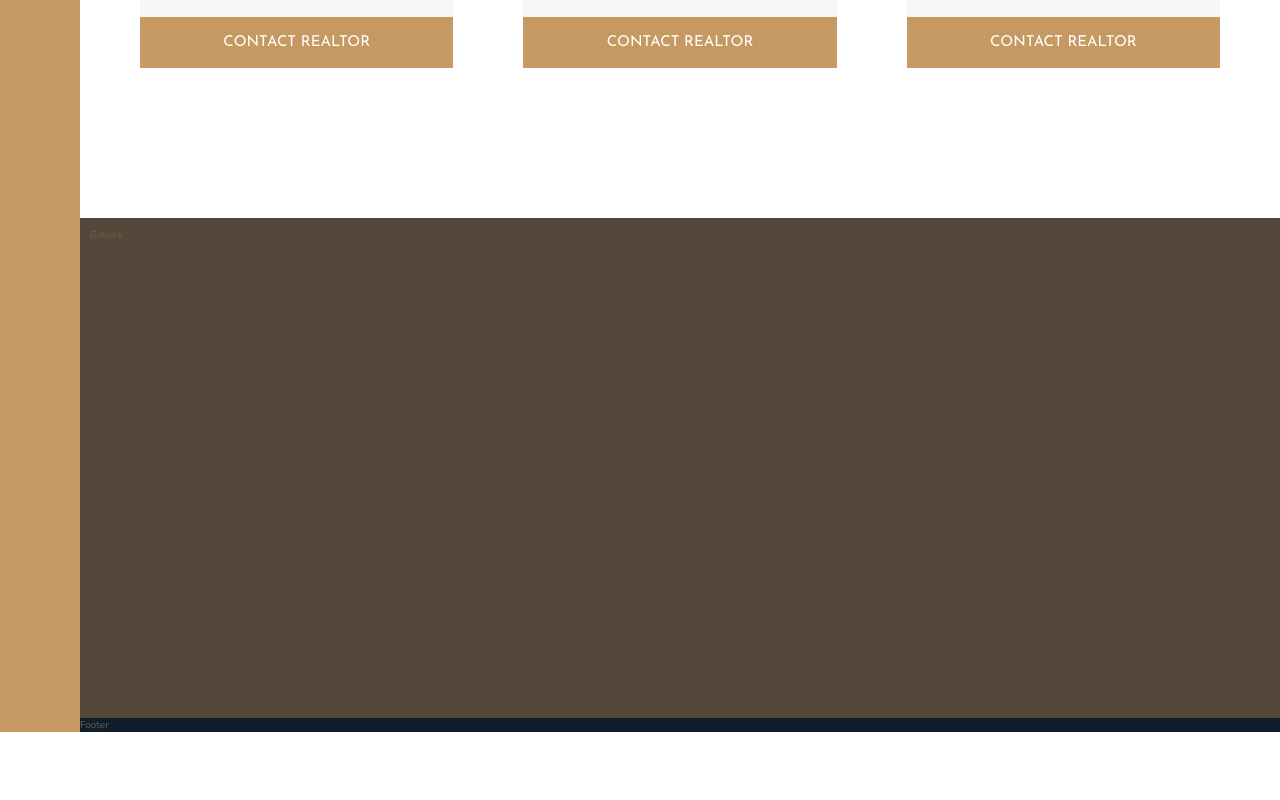
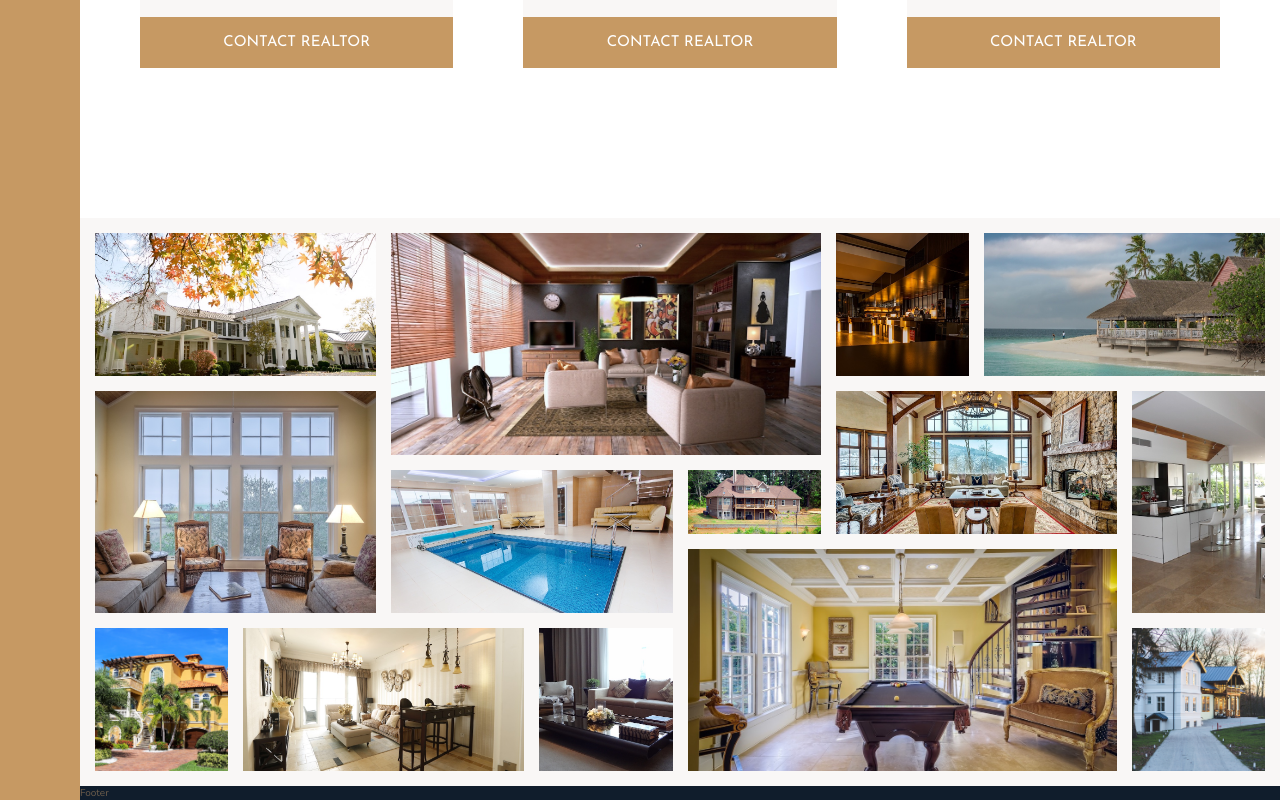
Before and after one commit to thnlsn/livin, a React (Create React App) app: page / in a window 1280 px wide. Shown: the part 2911-3711 px from the top of the page. Before the commit the page ends 3643 px from the top, so only its background shows below. Built offline with nearby package versions, Linux system fonts and the light colour scheme; the HTML template or start-up script is replaced by a standard one.

Commit message:
gallery grid done and fitting correctly

```diff
--- a/src/App.js
+++ b/src/App.js
@@ -12,7 +12,7 @@ import Gallery from './components/Gallery';
 import Footer from './components/Footer';
 
 // Import data
-import { features, story, homes } from './database';
+import { features, story, homes, gallery } from './database';
 
 function App() {
   return (
@@ -23,7 +23,7 @@ function App() {
       <Features features={features} />
       <Story story={story} />
       <Homes homes={homes} />
-      <Gallery />
+      <Gallery gallery={gallery} />
       <Footer />
     </div>
   );
--- a/src/components/Gallery.js
+++ b/src/components/Gallery.js
@@ -1,7 +1,17 @@
 import React from 'react';
 
-const Gallery = () => {
-  return <section className='gallery'>Gallery</section>;
+const Gallery = ({ gallery }) => {
+  return (
+    <section className='gallery'>
+      {gallery.map((image, index) => (
+        <img
+          src={image}
+          alt={`Gallery image ${index++}`}
+          className='gallery__img'
+        />
+      ))}
+    </section>
+  );
 };
 
 export default Gallery;
--- a/src/css/style.css
+++ b/src/css/style.css
@@ -211,13 +211,45 @@ $font-display: 'Josefin Sans', sans-serif; // A thinner more stylized font for t
     justify-self: stretch; }
 
 .gallery {
-  background-color: #54483a;
+  background-color: #f9f7f6;
   grid-column: full-start / full-end;
-  padding: 1rem;
-  height: 50rem;
+  padding: 1.5rem;
   display: grid;
   grid-template-columns: repeat(8, 1fr);
-  grid-template-rows: repeat(7, 1fr); }
+  grid-template-rows: repeat(7, 5vw);
+  grid-gap: 1.5rem; }
+  .gallery__img {
+    width: 100%;
+    height: 100%;
+    object-fit: cover; }
+  .gallery > :nth-child(1) {
+    grid-area: 1 / 1 / 3 / 3; }
+  .gallery > :nth-child(2) {
+    grid-area: 1 / 3 / 4 / 6; }
+  .gallery > :nth-child(3) {
+    grid-area: 1 / 6 / 3 / 6; }
+  .gallery > :nth-child(4) {
+    grid-area: 1 / 7 / 3 / 9; }
+  .gallery > :nth-child(5) {
+    grid-area: 3 / 1 / 6 / 3; }
+  .gallery > :nth-child(6) {
+    grid-area: 4 / 3 / 6 / 5; }
+  .gallery > :nth-child(7) {
+    grid-area: 4 / 5 / 5 / 6; }
+  .gallery > :nth-child(8) {
+    grid-area: 3 / 6 / 5 / 8; }
+  .gallery > :nth-child(9) {
+    grid-area: 3 / 8 / 6 / 9; }
+  .gallery > :nth-child(10) {
+    grid-area: 6 / 1 / 8 / 2; }
+  .gallery > :nth-child(11) {
+    grid-area: 6 / 2 / 8 / 4; }
+  .gallery > :nth-child(12) {
+    grid-area: 6 / 4 / 8 / 5; }
+  .gallery > :nth-child(13) {
+    grid-area: 5 / 5 / 8 / 8; }
+  .gallery > :nth-child(14) {
+    grid-area: 6 / 8 / 8 / 9; }
 
 .footer {
   background-color: #101d2c;
--- a/src/database.js
+++ b/src/database.js
@@ -118,4 +118,21 @@ const homes = {
   },
 };
 
-export { features, story, homes };
+const gallery = [
+  require('./images/gal-1.jpeg'),
+  require('./images/gal-2.jpeg'),
+  require('./images/gal-3.jpeg'),
+  require('./images/gal-4.jpeg'),
+  require('./images/gal-5.jpeg'),
+  require('./images/gal-6.jpeg'),
+  require('./images/gal-7.jpeg'),
+  require('./images/gal-8.jpeg'),
+  require('./images/gal-9.jpeg'),
+  require('./images/gal-10.jpeg'),
+  require('./images/gal-11.jpeg'),
+  require('./images/gal-12.jpeg'),
+  require('./images/gal-13.jpeg'),
+  require('./images/gal-14.jpeg'),
+];
+
+export { features, story, homes, gallery };
--- a/src/sass/_gallery.scss
+++ b/src/sass/_gallery.scss
@@ -1,11 +1,64 @@
 .gallery {
-  background-color: $color-grey-dark-1;
+  background-color: $color-grey-light-1;
   grid-column: full-start / full-end; // -1 would work
 
-  padding: 1rem;
-  height: 50rem;
+  padding: 1.5rem;
 
   display: grid;
   grid-template-columns: repeat(8, 1fr);
-  grid-template-rows: repeat(7, 1fr);
+  // Basing the height of the rows with vw will make sure the whole container maintains aspect ratio for the images
+  grid-template-rows: repeat(
+    7,
+    5vw
+  ); // Because the height of the gallery isn't defined, we shouldnt use fr units because there is nothing to fraction between.
+  grid-gap: 1.5rem;
+
+  &__img {
+    width: 100%;
+    height: 100%;
+    object-fit: cover;
+  }
+
+  & > :nth-child(1) {
+    grid-area: 1 / 1 / 3 / 3;
+  }
+  & > :nth-child(2) {
+    grid-area: 1 / 3 / 4 / 6;
+  }
+  & > :nth-child(3) {
+    grid-area: 1 / 6 / 3 / 6;
+  }
+  & > :nth-child(4) {
+    grid-area: 1 / 7 / 3 / 9;
+  }
+  & > :nth-child(5) {
+    grid-area: 3 / 1 / 6 / 3;
+  }
+  & > :nth-child(6) {
+    grid-area: 4 / 3 / 6 / 5;
+  }
+  & > :nth-child(7) {
+    grid-area: 4 / 5 / 5 / 6;
+  }
+  & > :nth-child(8) {
+    grid-area: 3 / 6 / 5 / 8;
+  }
+  & > :nth-child(9) {
+    grid-area: 3 / 8 / 6 / 9;
+  }
+  & > :nth-child(10) {
+    grid-area: 6 / 1 / 8 / 2;
+  }
+  & > :nth-child(11) {
+    grid-area: 6 / 2 / 8 / 4;
+  }
+  & > :nth-child(12) {
+    grid-area: 6 / 4 / 8 / 5;
+  }
+  & > :nth-child(13) {
+    grid-area: 5 / 5 / 8 / 8;
+  }
+  & > :nth-child(14) {
+    grid-area: 6 / 8 / 8 / 9;
+  }
 }
```
